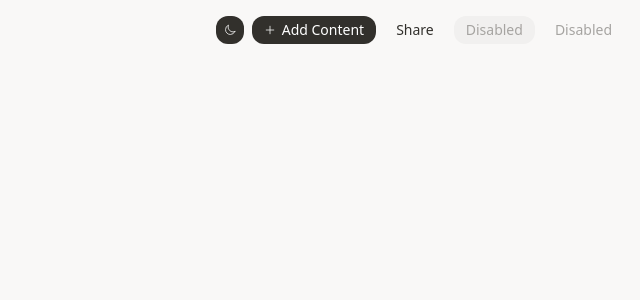
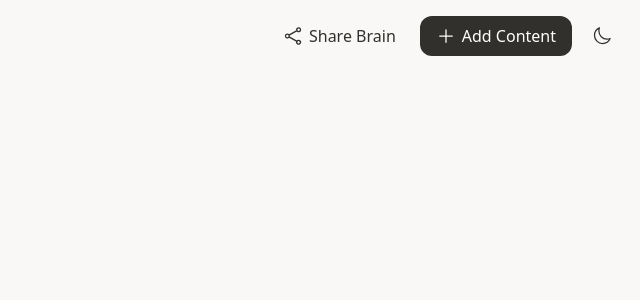
Before and after one commit to devncd/brainly, a React (Vite) app in the folder brainly-frontend/: page / in a window 1280 px wide. Shown: the top 300 px of the page, without its empty margins (640-1280 px from the left). Built offline with nearby package versions, Linux system fonts and the light colour scheme.

Commit message:
Frontend(feat): Design website navigation

```diff
--- a/brainly-frontend/src/App.tsx
+++ b/brainly-frontend/src/App.tsx
@@ -1,7 +1,7 @@
 import './App.css'
 import { Button } from './components/Button';
 import { ThemeToggle } from './components/ThemeToggle';
-import { PlusIcon } from './assets/icons';
+import { PlusIcon, ShareIcon } from './assets/icons';
 
 function App() {
 
@@ -9,31 +9,23 @@ function App() {
     <div className='bg-app-bg h-screen'>
       <div className='p-4 flex justify-end items-center space-x-2'>
 
-        <ThemeToggle/>
+
 
         <Button
+          variant='secondary'
+          size='md'
+          startIcon={ShareIcon}
+          text='Share Brain'
+          onClick={()=>console.log("Share button clicked.")} />
+
+          <Button
           variant='primary'
-          size='sm'
+          size='md'
           startIcon={PlusIcon}
           text='Add Content'
           onClick={()=>console.log("Buy button clicked.")} />
-        <Button
-          variant='secondary'
-          size='sm'
-          text='Share'
-          onClick={()=>console.log("Share button clicked.")} />
-        <Button
-          disabled={true}
-          variant='primary'
-          size='sm'
-          text='Disabled'
-          onClick={()=>{}} />
-        <Button
-          disabled={true}
-          variant='secondary'
-          size='sm'
-          text='Disabled'
-          onClick={()=>{}} />
+
+          <ThemeToggle/>
       </div>
     </div>
   )
--- a/brainly-frontend/src/assets/icons/index.tsx
+++ b/brainly-frontend/src/assets/icons/index.tsx
@@ -3,7 +3,7 @@ export interface IconProps {
 }
 
 export const IconSizes = {
-    sm: 'size-3',
+    sm: 'size-4',
     md: 'size-5',
     lg: 'size-7'
 }
@@ -14,6 +14,13 @@ export const PlusIcon = ({ size='sm' /* defaults to sm */}: IconProps)=>{
 </svg>
 }
 
+export const ShareIcon = ({ size='sm' /* defaults to sm */}: IconProps)=>{
+  return <svg xmlns="http://www.w3.org/2000/svg" fill="none" viewBox="0 0 24 24" strokeWidth="1.5" stroke="currentColor" className={IconSizes[size]}>
+  <path strokeLinecap="round" strokeLinejoin="round" d="M7.217 10.907a2.25 2.25 0 1 0 0 2.186m0-2.186c.18.324.283.696.283 1.093s-.103.77-.283 1.093m0-2.186 9.566-5.314m-9.566 7.5 9.566 5.314m0 0a2.25 2.25 0 1 0 3.935 2.186 2.25 2.25 0 0 0-3.935-2.186Zm0-12.814a2.25 2.25 0 1 0 3.933-2.185 2.25 2.25 0 0 0-3.933 2.185Z" />
+</svg>
+
+}
+
 export const DarkModeIcon = ({ size='sm' /* defaults to sm */}: IconProps)=>{
     return <svg xmlns="http://www.w3.org/2000/svg" fill="none" viewBox="0 0 24 24" strokeWidth="1.5" stroke="currentColor" className={IconSizes[size]}>
   <path strokeLinecap="round" strokeLinejoin="round" d="M21.752 15.002A9.72 9.72 0 0 1 18 15.75c-5.385 0-9.75-4.365-9.75-9.75 0-1.33.266-2.597.748-3.752A9.753 9.753 0 0 0 3 11.25C3 16.635 7.365 21 12.75 21a9.753 9.753 0 0 0 9.002-5.998Z" />
--- a/brainly-frontend/src/components/ThemeToggle.tsx
+++ b/brainly-frontend/src/components/ThemeToggle.tsx
@@ -7,8 +7,8 @@ export const ThemeToggle = ()=>{
 
     return (
         <Button
-            variant={'primary'}
-            size={'sm'}
+            variant={'secondary'}
+            size={'md'}
             isIconOnly={true}
             startIcon={DarkModeIcon}
             onClick={toggleTheme} />
```
